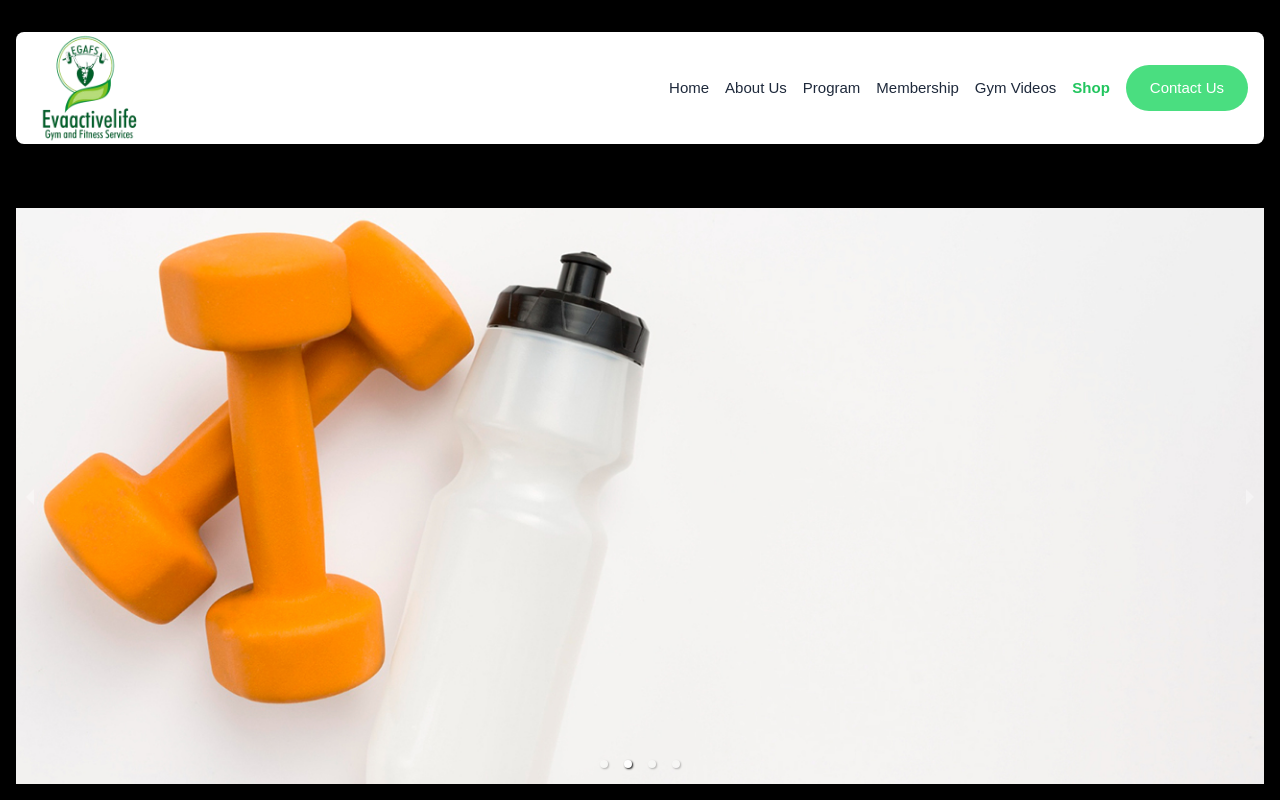
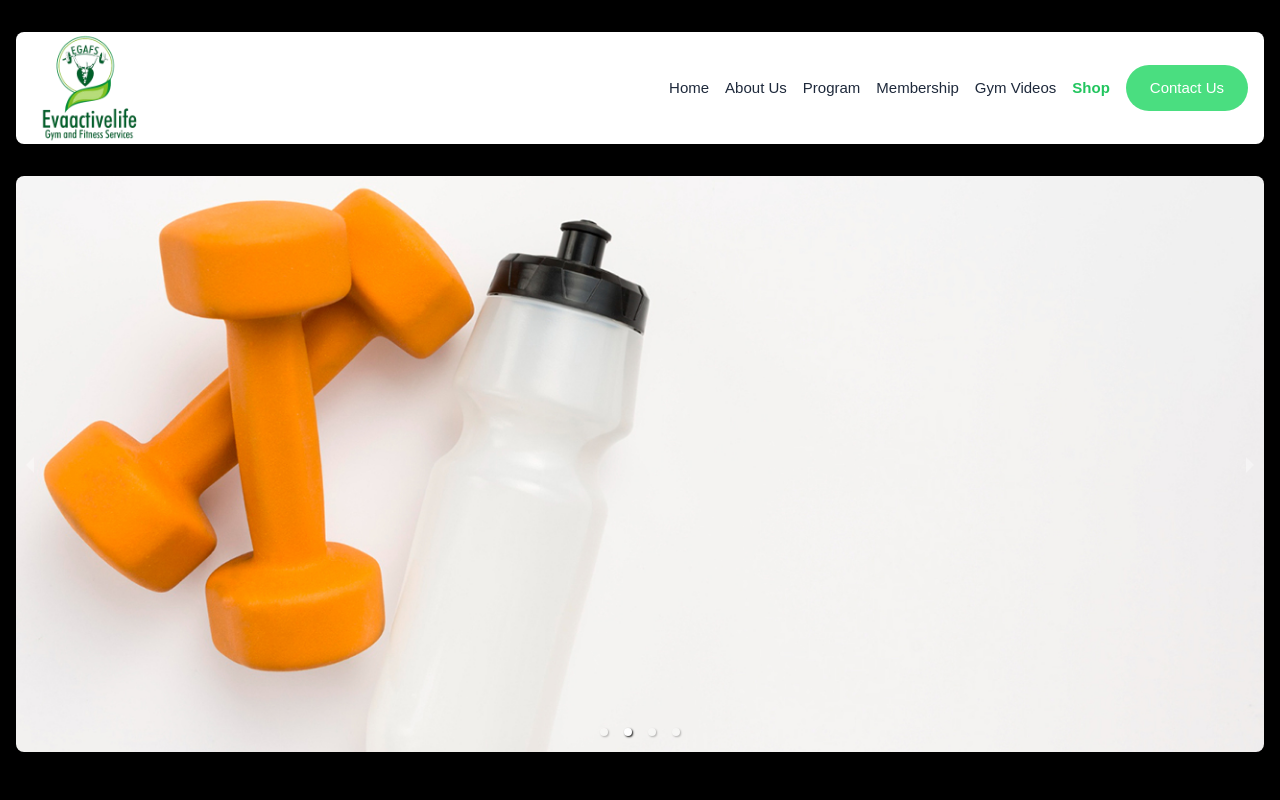
Before and after one commit to paulynson/evaactivelife_gym_and_fitness, a React (Vite) app: page /shop in a window 1280 px wide. Shown: the top 800 px of the page. Built offline with nearby package versions, Linux system fonts and the light colour scheme; the HTML template or start-up script is replaced by a standard one.

Commit message:
Added gym products

```diff
--- a/src/features/pages/shop/Shop.jsx
+++ b/src/features/pages/shop/Shop.jsx
@@ -30,7 +30,7 @@ const Shop = () => {
         />
       </section> */}
       {/* Carousel Section */}
-      <div className="my-8">
+      <div className="">
         <Carousel
           autoPlay={true}
           infiniteLoop={true}
@@ -39,7 +39,7 @@ const Shop = () => {
           showStatus={false}
         >
           <div>
-            <img src={shop_hero_one} />
+            <img src={shop_hero_one} className="rounded-lg" />
             {/* <p className="legend">
               Lorem ipsum dolor sit amet consectetur adipisicing elit. Eum esse
               incidunt maxime dolor, eaque ratione autem quae. Perferendis aut
@@ -47,7 +47,7 @@ const Shop = () => {
             </p> */}
           </div>
           <div>
-            <img src={shop_hero_two} />
+            <img src={shop_hero_two} className="rounded-lg" />
             {/* <p className="legend">
               {" "}
               Lorem ipsum dolor sit amet consectetur adipisicing elit. Eum esse
@@ -56,7 +56,7 @@ const Shop = () => {
             </p> */}
           </div>
           <div>
-            <img src={shop_hero_three} />
+            <img src={shop_hero_three} className="rounded-lg" />
             {/* <div className="legend">
               {" "}
               <p>
@@ -70,7 +70,7 @@ const Shop = () => {
             </div> */}
           </div>
           <div>
-            <img src={shop_hero_four} />
+            <img src={shop_hero_four} className="rounded-lg" />
             {/* <div className="legend">
               {" "}
               <p>
```
